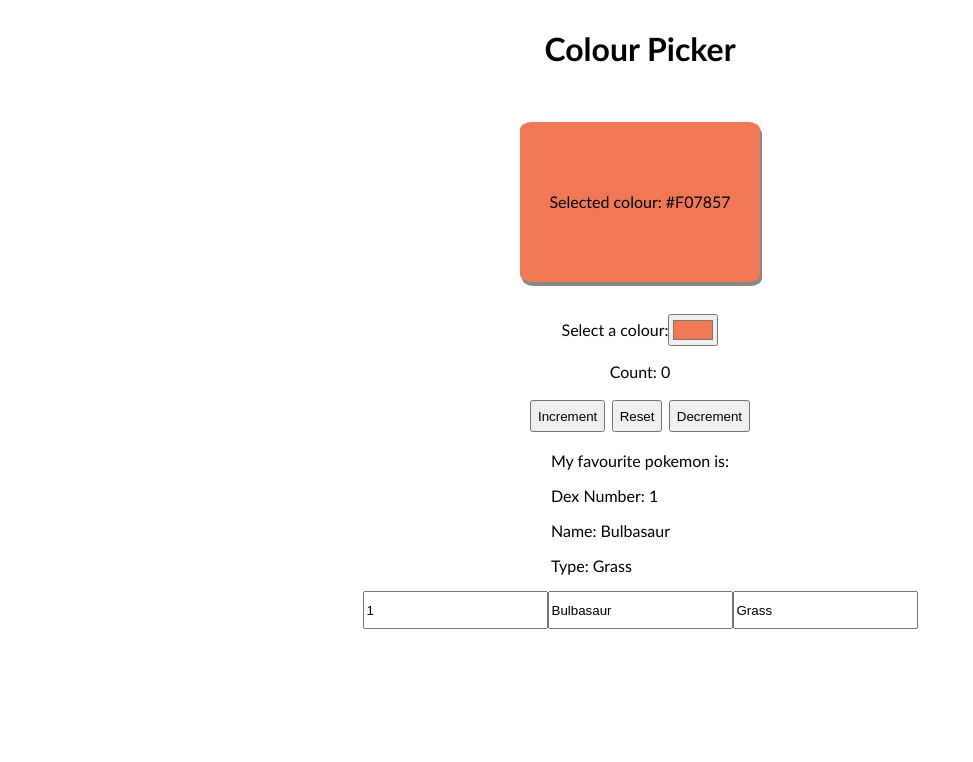
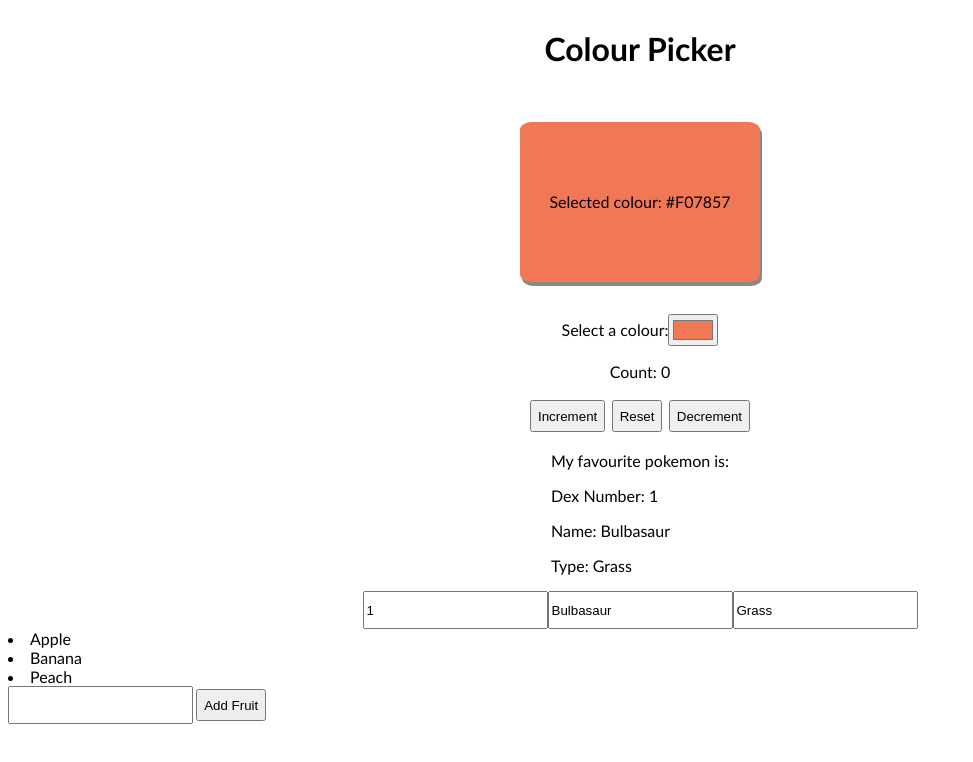
Before and after one commit to tommysrepos/react-colour-picker, a React (Vite) app: page / in a window 1280 px wide. Shown: the top 762 px of the page, without its empty margins (0-973 px from the left). Built offline with nearby package versions, Linux system fonts and the light colour scheme.

Commit message:
Added a FruitList component to the react DOM

```diff
--- a/src/main.jsx
+++ b/src/main.jsx
@@ -4,11 +4,13 @@ import ColourPicker from './ColourPicker.jsx'
 import Counter from './Counter.jsx'
 import './index.css'
 import FavouritePokemon from './FavouritePokemon.jsx'
+import FruitList from './FruitList.jsx'
 
 ReactDOM.createRoot(document.getElementById('root')).render(
   <React.StrictMode>
     <ColourPicker />
     <Counter />
     <FavouritePokemon />
+    <FruitList />
   </React.StrictMode>,
 )
```
